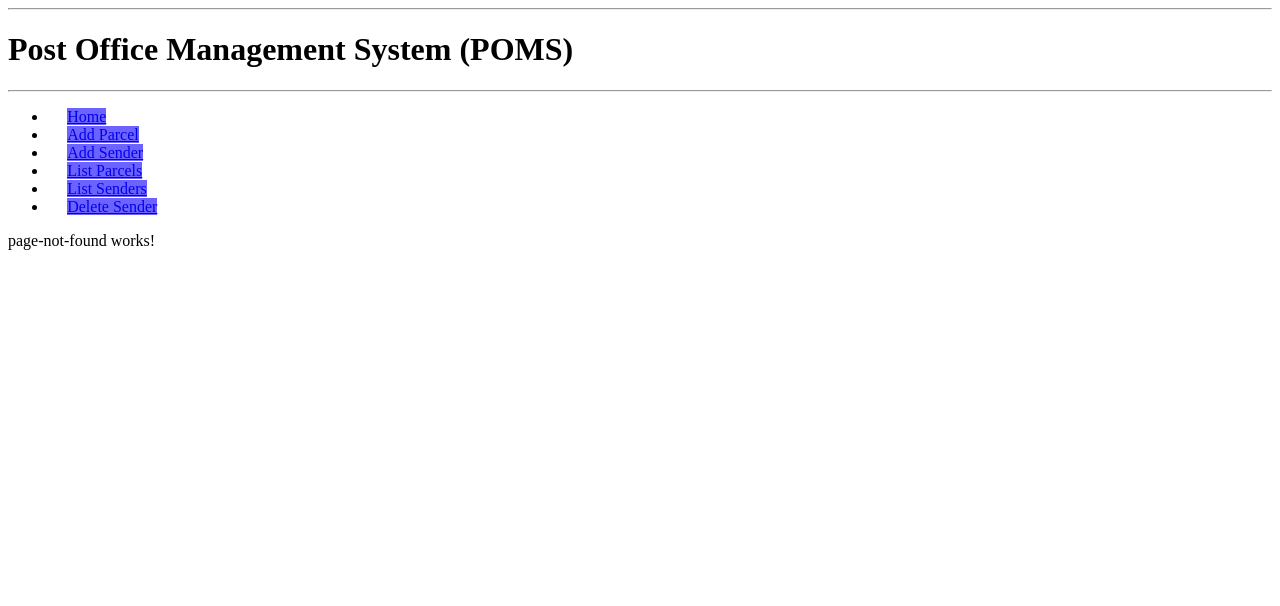
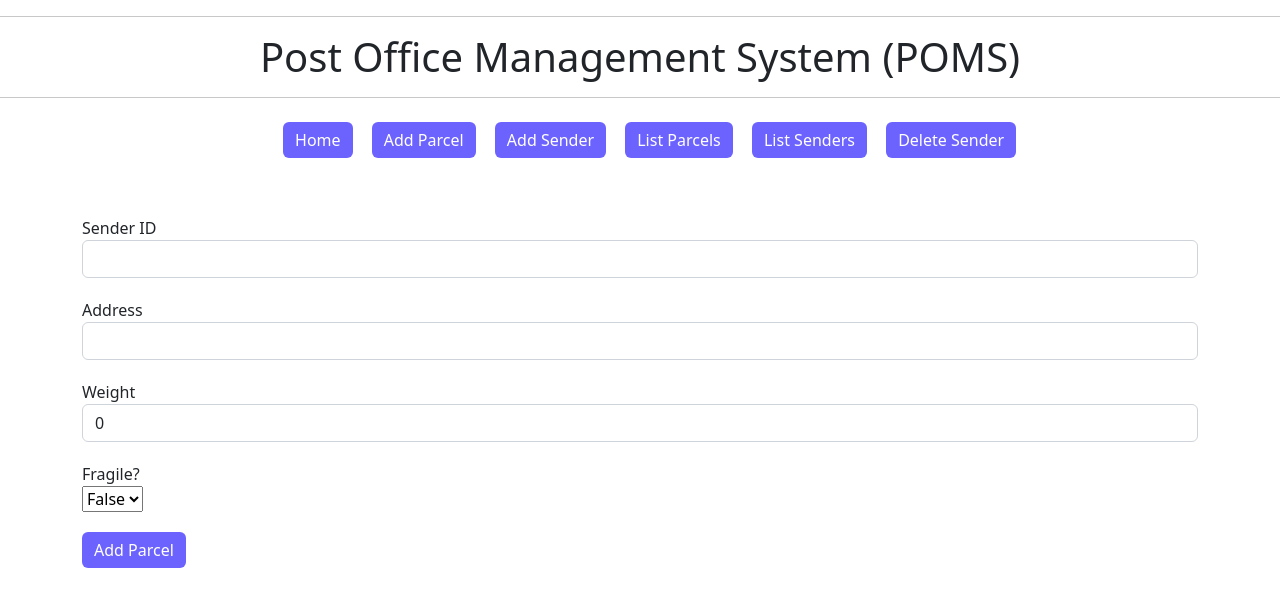
Before and after one commit to YJOSH1/fit2095-lab-week10, an Angular app: page /addparcel in a window 1280 px wide. Shown: the top 606 px of the page. Built offline with nearby package versions, Linux system fonts and the light colour scheme.

Commit message:
fixed css

```diff
--- a/angular.json
+++ b/angular.json
@@ -23,7 +23,8 @@
               "src/assets"
             ],
             "styles": [
-              "src/styles.css"
+              "src/styles.css",
+              "node_modules/bootstrap/dist/css/bootstrap.min.css"
             ],
             "scripts": []
           },
@@ -90,7 +91,8 @@
               "src/assets"
             ],
             "styles": [
-              "src/styles.css"
+              "src/styles.css",
+              "node_modules/bootstrap/dist/css/bootstrap.min.css"
             ],
             "scripts": []
           }
--- a/src/app/add-parcel/add-parcel.component.ts
+++ b/src/app/add-parcel/add-parcel.component.ts
@@ -7,7 +7,7 @@ import { Router } from "@angular/router";
 @Component({
   selector: 'app-add-parcel',
   templateUrl: './add-parcel.component.html',
-  styleUrls: ['./add-parcel.component.css']
+  styleUrls: ['../app.component.css']
 })
 export class AddParcelComponent {
   senderId: string = "";
--- a/src/app/add-sender/add-sender.component.ts
+++ b/src/app/add-sender/add-sender.component.ts
@@ -5,7 +5,7 @@ import { Router } from "@angular/router";
 @Component({
   selector: 'app-add-sender',
   templateUrl: './add-sender.component.html',
-  styleUrls: ['./add-sender.component.css']
+  styleUrls: ['../app.component.css']
 })
 export class AddSenderComponent {
   senderName: string = "";
--- a/src/app/app.component.css
+++ b/src/app/app.component.css
@@ -19,9 +19,9 @@
 }
 
 .section {
-    margin-top: 50px;
+    margin-top: 50px !important;
 }
 
 .form-group {
-    padding-bottom: 20px;
+    padding-bottom: 20px !important;
 }
--- a/src/app/dashboard/dashboard.component.ts
+++ b/src/app/dashboard/dashboard.component.ts
@@ -3,7 +3,7 @@ import { Component, OnInit } from '@angular/core';
 @Component({
   selector: 'app-dashboard',
   templateUrl: './dashboard.component.html',
-  styleUrls: ['./dashboard.component.css']
+  styleUrls: ['../app.component.css'],
 })
 export class DashboardComponent implements OnInit {
 
--- a/src/app/delete-sender/delete-sender.component.ts
+++ b/src/app/delete-sender/delete-sender.component.ts
@@ -3,7 +3,7 @@ import { Component, OnInit } from '@angular/core';
 @Component({
   selector: 'app-delete-sender',
   templateUrl: './delete-sender.component.html',
-  styleUrls: ['./delete-sender.component.css']
+  styleUrls: ['../app.component.css'],
 })
 export class DeleteSenderComponent implements OnInit {
 
--- a/src/app/list-parcels/list-parcels.component.ts
+++ b/src/app/list-parcels/list-parcels.component.ts
@@ -5,7 +5,7 @@ import { DatabaseService } from "../database.service";
 @Component({
   selector: 'app-list-parcels',
   templateUrl: './list-parcels.component.html',
-  styleUrls: ['./list-parcels.component.css']
+  styleUrls: ['../app.component.css'],
 })
 export class ListParcelsComponent implements OnInit {
   parcelsDB: any[] = [];
--- a/src/app/list-senders/list-senders.component.ts
+++ b/src/app/list-senders/list-senders.component.ts
@@ -5,7 +5,7 @@ import { DatabaseService } from "../database.service";
 @Component({
   selector: 'app-list-senders',
   templateUrl: './list-senders.component.html',
-  styleUrls: ['./list-senders.component.css']
+  styleUrls: ['../app.component.css'],
 })
 export class ListSendersComponent implements OnInit {
   sendersDB: any[] = [];
--- a/src/app/page-not-found/page-not-found.component.ts
+++ b/src/app/page-not-found/page-not-found.component.ts
@@ -3,7 +3,7 @@ import { Component, OnInit } from '@angular/core';
 @Component({
   selector: 'app-page-not-found',
   templateUrl: './page-not-found.component.html',
-  styleUrls: ['./page-not-found.component.css']
+  styleUrls: ['../app.component.css'],
 })
 export class PageNotFoundComponent implements OnInit {
 
```
Also changed, not shown: src/app/app.module.ts (+3 -5 lines).
